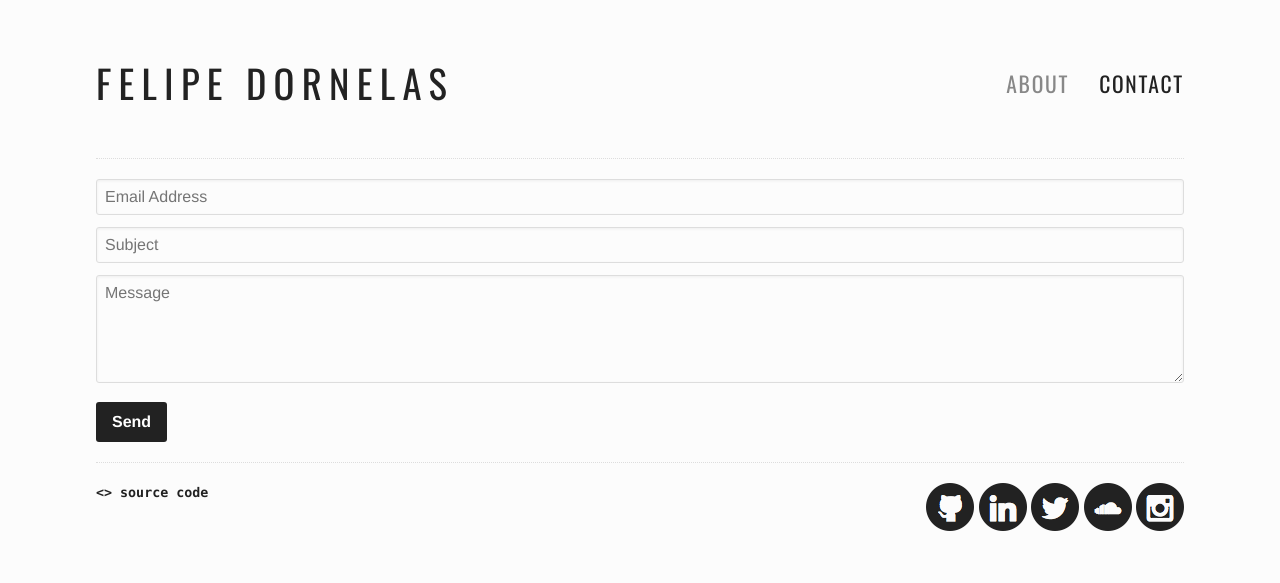
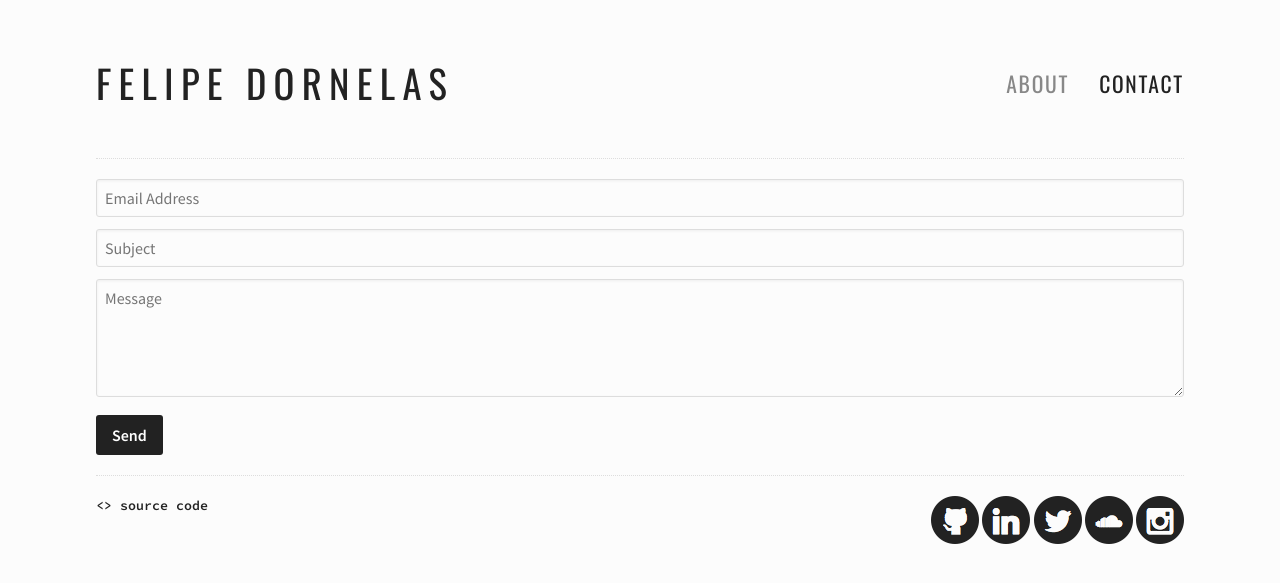
Before and after one commit to felipead/felipead.github.com, a Jekyll site: the page built from pages/contact.html, in a window 1280 px wide. Shown: the top 583 px of the page. Built offline with Jekyll 4.4.1, drawn with Linux system fonts in a browser that asks for light colours.

Commit message:
Fixing font family name

```diff
--- a/_sass/base/_variables.scss
+++ b/_sass/base/_variables.scss
@@ -3,11 +3,11 @@
 $header-height: 150px;
 
 // Typography
-$base-font-family: "source-sans-pro", $helvetica;
-$heading-font-family: "oswald", $helvetica;
-$logo-font-family: "oswald", $helvetica;
+$base-font-family: "Source Sans Pro", $helvetica;
+$heading-font-family: "Oswald", $helvetica;
+$logo-font-family: "Oswald", $helvetica;
 $menu-font-family: $logo-font-family;
-$monospace-font-family: "source-code-pro", $monospace;
+$monospace-font-family: "Source Code Pro", $monospace;
 
 // Font Sizes
 $base-font-size: 1em;
```
